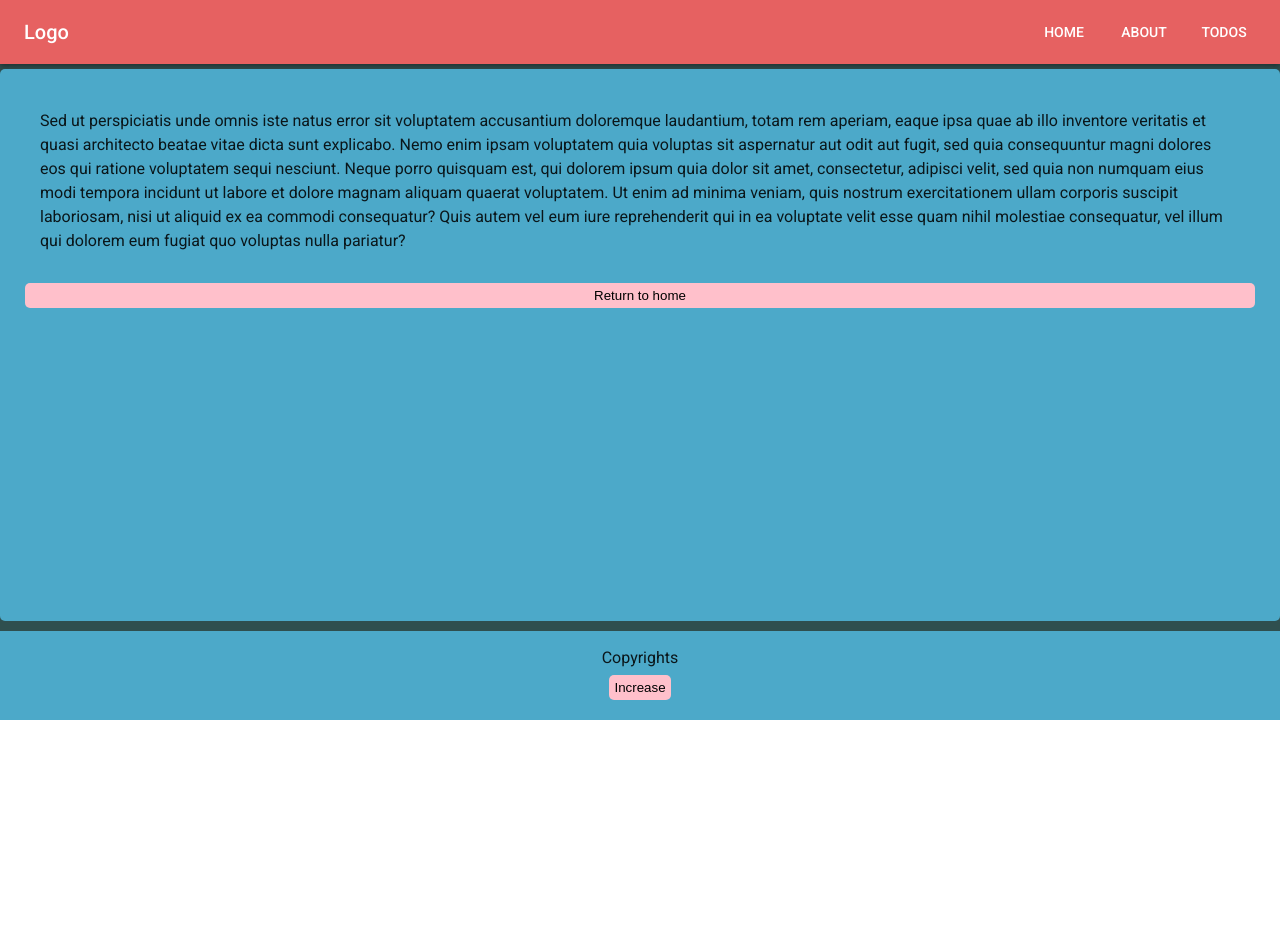
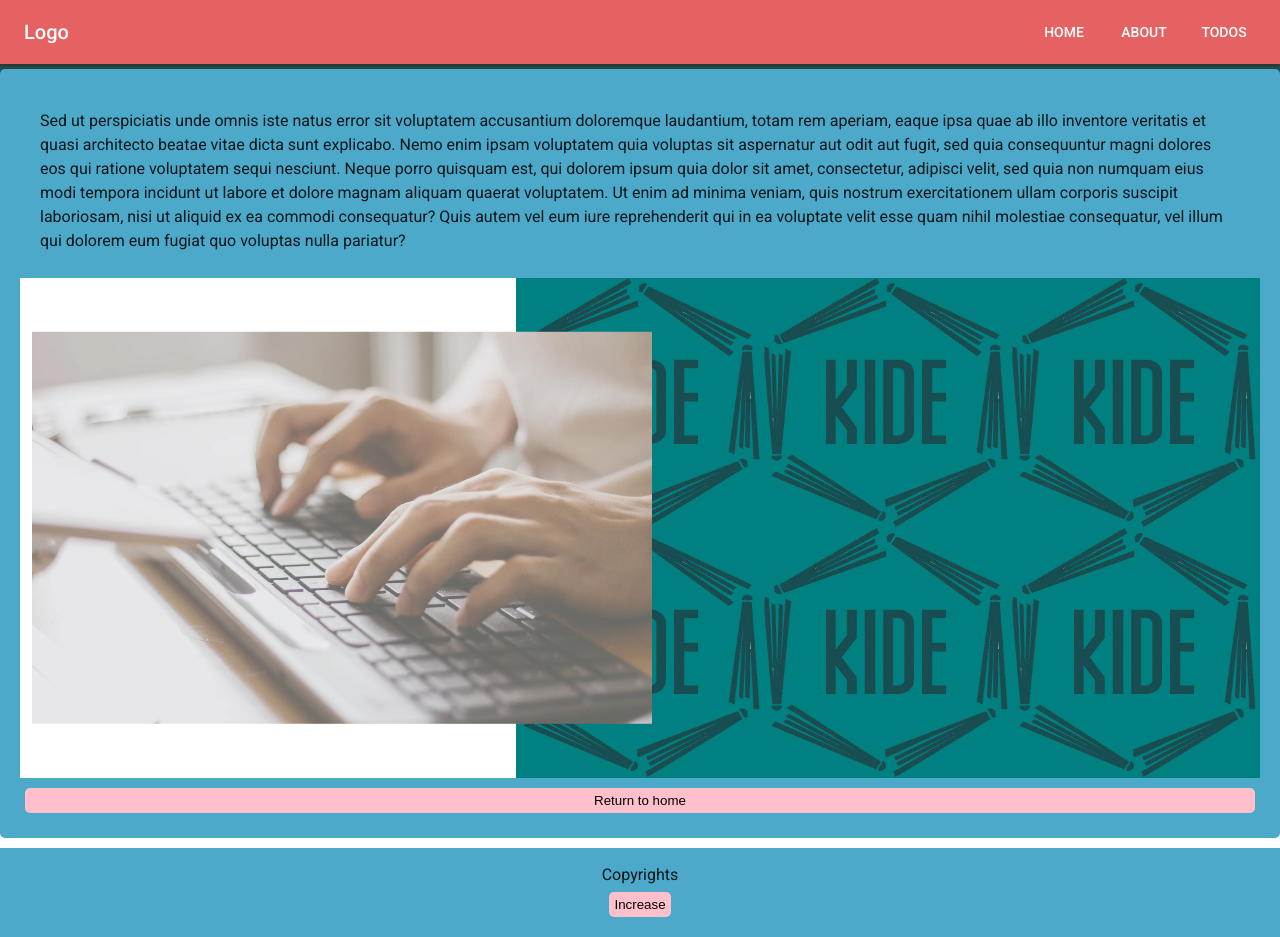
Before and after one commit to bean-123/react-test, a React (Vite) app: page /about in a window 1280 px wide. Before the commit the page ends 800 px from the top, so only its background shows below. Built offline with nearby package versions, Linux system fonts and the light colour scheme.

Commit message:
Add week7 edits

```diff
--- a/src/App.css
+++ b/src/App.css
@@ -4,7 +4,7 @@
 }
 
 #root {
-  height: 100%;
+  height: 100vh;
   width: 100%;
   background-color: darkslategray;
 }
@@ -17,7 +17,7 @@
   align-items: center;
   gap: 50px;
   background-color: #4ca9c9;
-  height: 52vh;
+  height: 79vh;
 }
 
 .footer {
--- a/src/components/About.jsx
+++ b/src/components/About.jsx
@@ -1,5 +1,6 @@
 import { useNavigate } from "react-router";
 import styles from "./About.module.css";
+import CustomKideImage from "./CustomKideImage";
 
 const About = () => {
   const navigate = useNavigate();
@@ -25,6 +26,9 @@ const About = () => {
         quam nihil molestiae consequatur, vel illum qui dolorem eum fugiat quo
         voluptas nulla pariatur?
       </p>
+      <div style={{ width: "100%", height: "500px" }}>
+        <CustomKideImage />
+      </div>
       <button onClick={handleNavigate}>Return to home</button>
     </div>
   );
--- a/src/components/Card.jsx
+++ b/src/components/Card.jsx
@@ -1,8 +1,10 @@
 import { useNavigate } from "react-router";
 import PropTypes from "prop-types";
 import styles from "./Card.module.css";
+import { Card as MUICard, Button, Typography } from "@mui/material";
+import CustomButton from "./CustomButton";
 
-const Card = ({
+const CardComponent = ({
   // Defining props, but below we are defining them separately which is cleaner
   name,
   title,
@@ -12,25 +14,37 @@ const Card = ({
   id,
   handleDelete,
 }) => {
-  console.log("Card props - ID", id, "Name", name);
   const navigate = useNavigate();
   // if you deconstruct them here, you can just put {...employee} in app
+
   return (
-    <div className={styles.card}>
-      <button onClick={() => toggleFavourite(id)}>Toggle Favourite</button>
-      <button onClick={() => handleDelete(id)}>Delete</button>
-      <h2 className={styles.name}>{name}</h2>
-      <p className={styles.title}>Title: {title} </p>
-      <p className={styles.age}>Age: {age}</p>
+    <MUICard className={styles.card}>
+      {/* Buttons */}
+      <CustomButton variant="contained" onClick={() => toggleFavourite(id)}>
+        Toggle Favourite
+      </CustomButton>
+      <Button variant="contained" onClick={() => handleDelete(id)}>
+        Delete
+      </Button>
+
+      {/* Employee info */}
+      <Typography variant="h6" className={styles.name}>
+        {name}
+      </Typography>
+      <Typography className={styles.title}>Title: {title}</Typography>
+      <Typography className={styles.age}>Age: {age}</Typography>
       <div className={styles.favourite}>{isFavourite && <span>❤️</span>}</div>
-      <button onClick={() => navigate(`/employees/${id}`)}>
+
+      {/* Navigation button */}
+      <Button variant="contained" onClick={() => navigate(`/employees/${id}`)}>
         View Employee
-      </button>
-    </div>
+      </Button>
+    </MUICard>
   );
 };
 
-Card.propTypes = {
+// PropTypes for type checking
+CardComponent.propTypes = {
   name: PropTypes.string.isRequired,
   title: PropTypes.string.isRequired,
   age: PropTypes.number.isRequired,
@@ -40,4 +54,4 @@ Card.propTypes = {
   toggleFavourite: PropTypes.func.isRequired,
 };
 
-export default Card;
+export default CardComponent;
--- /dev/null
+++ b/src/components/CustomButton.jsx
@@ -0,0 +1,13 @@
+import { Button } from "@mui/material";
+
+const CustomButton = ({ ...props }) => {
+  return (
+    <Button
+      variant="outlined"
+      {...props}
+      sx={{ margin: "5px", backgroundColor: "pink" }}
+    />
+  );
+};
+
+export default CustomButton;
--- /dev/null
+++ b/src/components/CustomKideImage.jsx
@@ -0,0 +1,48 @@
+import { gap, maxWidth, padding, positions, width } from "@mui/system";
+import kideImage from "/kideimage.png";
+import imageTop from "/KIDE-kansikuvia.webp";
+
+const CustomKideImage = () => {
+  const styles = {
+    kidecontainer: {
+      display: "flex",
+      width: "100%",
+      height: "100%",
+      position: "relative",
+    },
+    blankSpace: {
+      backgroundColor: "white",
+      width: "40%",
+      height: "100%",
+    },
+    iconCanvas: {
+      backgroundColor: "teal",
+      width: "60%",
+      height: "100%",
+      backgroundImage: `url(${kideImage})`,
+      backgroundSize: "33.333% 50%",
+      backgroundRepeat: "repeat",
+    },
+    topImage: {
+      position: "absolute",
+      top: "50%",
+      left: "1%",
+      transform: "translateY(-50%)",
+      width: "auto",
+      height: "auto",
+      objectFit: "contain",
+      maxWidth: "50%",
+      zIndex: 10,
+    },
+  };
+
+  return (
+    <div className="kidecontainer" style={styles.kidecontainer}>
+      <div className="blank-space" style={styles.blankSpace}></div>
+      <img src={imageTop} style={styles.topImage}></img>
+      <div className="icon-canvas" style={styles.iconCanvas}></div>
+    </div>
+  );
+};
+
+export default CustomKideImage;
--- a/src/components/Footer.jsx
+++ b/src/components/Footer.jsx
@@ -1,7 +1,9 @@
+import { Typography } from "@mui/material";
+
 const Footer = ({ count, setCount }) => {
   return (
     <footer className="footer">
-      <p>Copyrights</p>
+      <Typography variant="body1">Copyrights</Typography>
       <div>{count}</div>
       <button onClick={() => setCount(count + 1)}>Increase</button>
     </footer>
```
Also changed, not shown: src/theme/theme.js (+12 -0 lines), KIDE-kansikuvia.webp (added), kideImage.png (added), src/components/EmployeesTable.jsx (added).
